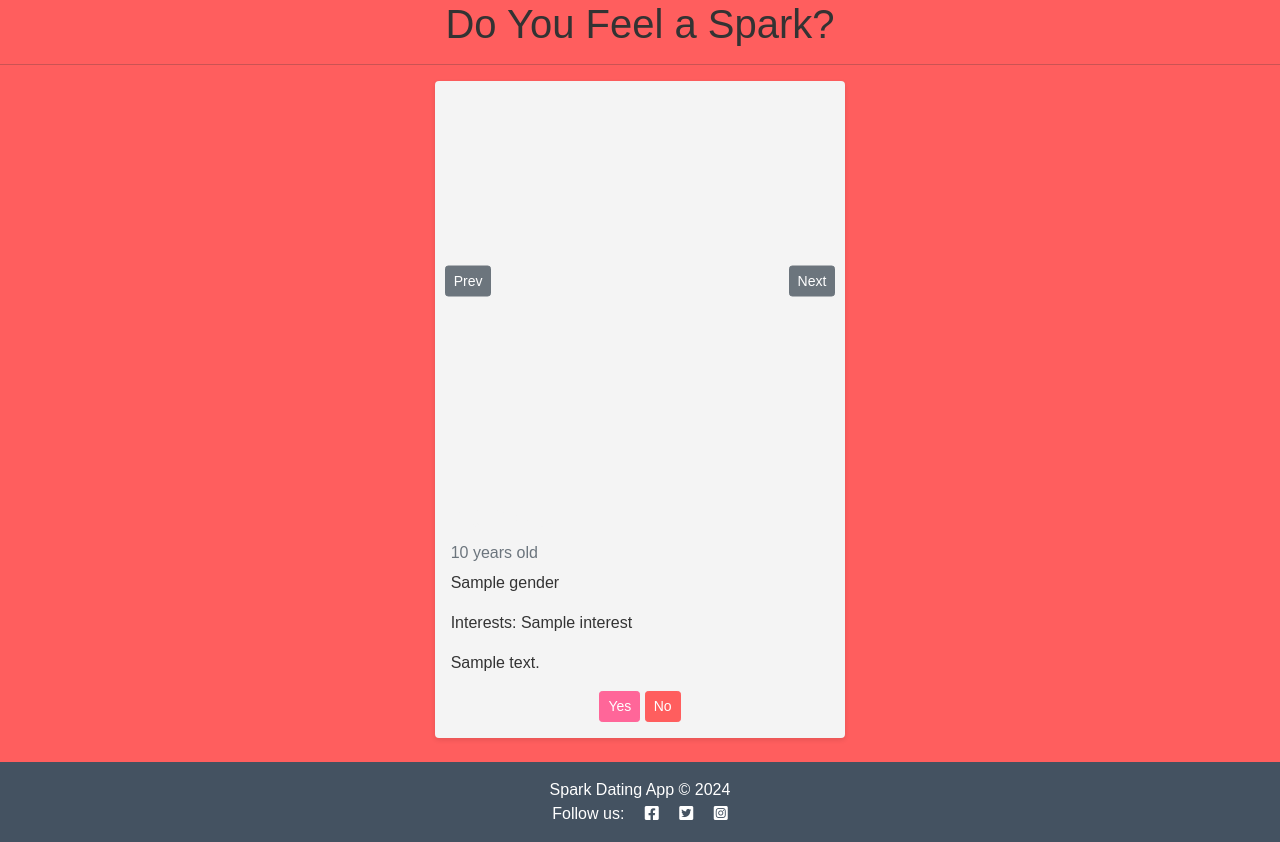
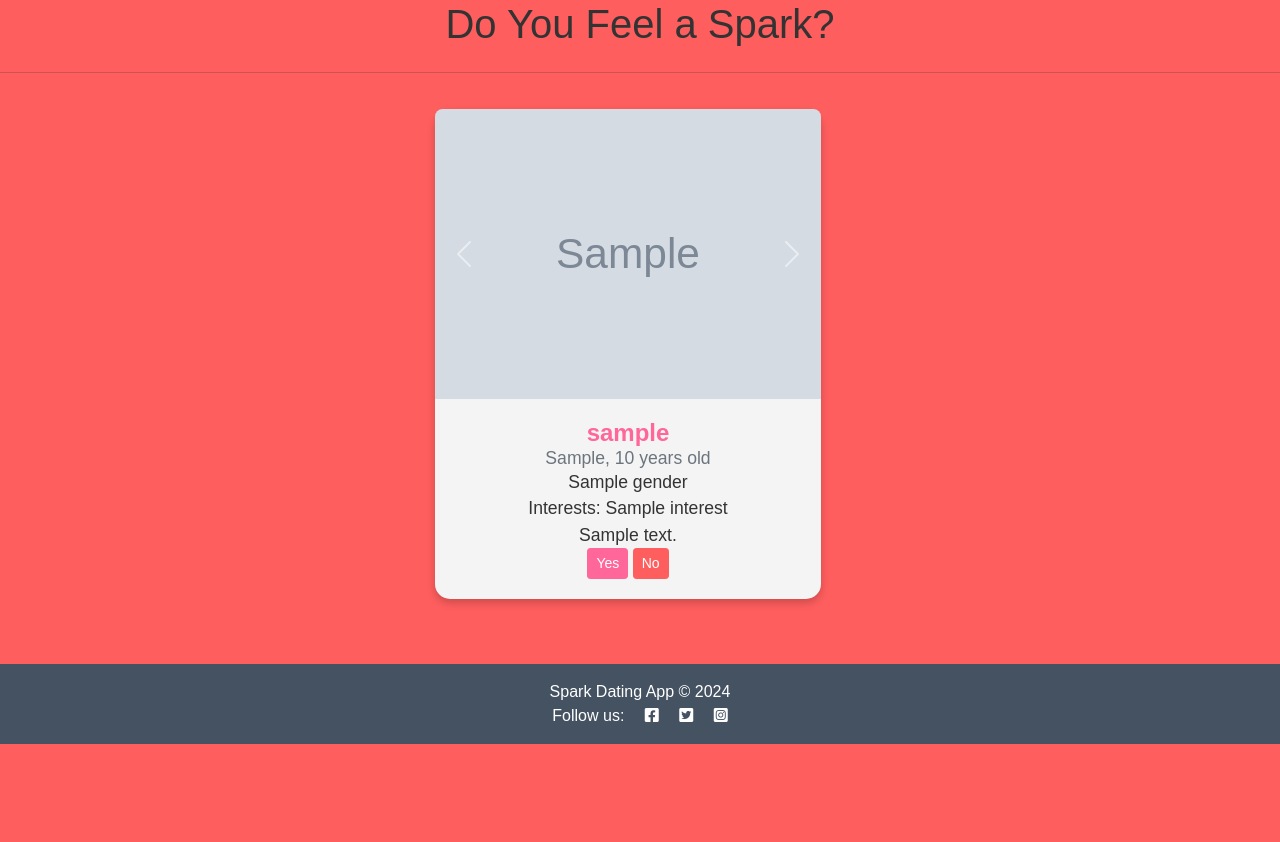
Before and after one commit to VitorBarbosaDev/Spark-Dating-App, a Django app: template profiles/templates/profiles/index.html in a window 1280 px wide. Shown: the part 56-898 px from the top of the page. After the commit the page ends 800 px from the top, so only its background shows below. Run offline with Django 4.2, Linux system fonts and the light colour scheme; the template is opened without the code that fills it: most values are stand-ins (such as "Sample title", 1, 10 or a date in 2020); grey boxes marked "Sample" are stand-in pictures.

Commit message:
add working carousel

```diff
--- a/profiles/forms.py
+++ b/profiles/forms.py
@@ -5,7 +5,7 @@
 class CustomUserCreationForm(UserCreationForm):
     class Meta(UserCreationForm.Meta):
         model = UserProfile
-        fields = UserCreationForm.Meta.fields + ('age', 'gender', 'bio', 'interested_in',)
+        fields = UserCreationForm.Meta.fields + ('first_name','age', 'gender', 'bio', 'interested_in',)
 
 class CustomUserChangeForm(UserChangeForm):
     class Meta(UserChangeForm.Meta):
--- a/profiles/models.py
+++ b/profiles/models.py
@@ -39,6 +39,7 @@
 
 
     # Personal Information
+    first_name = models.CharField(max_length=50, blank=True)
     age = models.PositiveIntegerField(null=True, blank=True)
     gender = models.CharField(max_length=50, choices=GENDER_CHOICES, blank=True)
     interests = models.ManyToManyField(Interest, blank=True)
--- a/profiles/templates/profiles/index.html
+++ b/profiles/templates/profiles/index.html
@@ -11,26 +11,34 @@
 
 
 <!-- User Profiles Displayed as Cards -->
-<div class="row d-flex justify-content-center align-items-center">
+<div class="row d-flex justify-content-center align-items-center container-fluid">
     {% for user_profile in object_list %}
     <div class="col-md-6 col-lg-4 mb-4">
         <div class="card">
-            <div class="image-container overflow-hidden position-relative" style="height: 400px;">
-                <!-- Previous Button -->
-                <button class="btn btn-secondary btn-sm prev-button position-absolute">Prev</button>
+            <!-- Bootstrap Carousel -->
+            <div id="carousel{{ user_profile.id }}" class="carousel slide" data-bs-ride="carousel">
+                <div class="carousel-inner">
+                    {% for image in user_profile.images.all %}
+                    <div class="carousel-item {% if forloop.first %}active{% endif %}">
+                        <img src="{{ image.image.url }}" class="d-block w-100 rounded-image-top" alt="{{ user_profile.username }}">
+                    </div>
+                    {% endfor %}
+                </div>
 
-                <!-- Images -->
-                {% for image in user_profile.images.all %}
-                <img src="{{ image.image.url }}" alt="{{ user_profile.username }}" class="img-fluid">
-                {% endfor %}
+                <a class="carousel-control-prev" href="#carousel{{ user_profile.id }}" role="button" data-bs-slide="prev">
+                    <span class="carousel-control-prev-icon" aria-hidden="true"></span>
+                    <span class="sr-only">Previous</span>
+                </a>
+                <a class="carousel-control-next" href="#carousel{{ user_profile.id }}" role="button" data-bs-slide="next">
+                    <span class="carousel-control-next-icon" aria-hidden="true"></span>
+                    <span class="sr-only">Next</span>
+                </a>
+            </div>
 
-                <!-- Next Button -->
-                <button class="btn btn-secondary btn-sm next-button position-absolute">Next</button>
-            </div>
 
             <div class="card-body">
                 <h2 class="card-title">{{ user_profile.username }}</h2>
-                <p class="card-text text-muted h6">{{ user_profile.age }} years old</p>
+                <p class="card-text text-muted h6">{{user_profile.first_name}}, {{user_profile.age }} years old</p>
                 <p class="card-text">{{ user_profile.gender }}</p>
                 <p class="card-text">Interests: {% for interest in user_profile.interests.all %}{{ interest.name }}{% if not forloop.last %}, {% endif %}{% endfor %}</p>
                 <p class="card-text">{{ user_profile.bio|truncatewords:20 }}</p>
@@ -53,6 +61,5 @@
 
 
 {% load static %}
-<script src="{% static 'js/userphotos.js' %}"></script>
-<!-- User Profiles Page Content Ends Here -->
+
 {% endblock %}
--- a/static/css/style.css
+++ b/static/css/style.css
@@ -38,7 +38,9 @@
 }
 
 .card-title {
-    color: var(--primary-color);
+    font-size: 1.5rem; /* Larger font size for the username */
+    font-weight: 700; /* Bold font weight */
+    color: var(--secondary-color); /* Make it stand out */
 }
 
 /* Footer */
@@ -88,10 +90,6 @@
     background-color: transparent;
 }
 
-.image-container {
-    position: relative;
-    overflow: hidden;
-}
 
 .image-flash {
     position: absolute;
@@ -197,12 +195,10 @@
     flex-direction: column;
     height: 100vh;
 }
-    /* Profile Cards */
-    .card {
-        background-color: var(--primary-color); /* Adjust the background color */
-        color: var(--text-color); /* Adjust the text color */
-        /* ... other styles ... */
-    }
+.container-fluid {
+    overflow-x: hidden;
+}
+
 
     .btn-success {
         background-color: var(--secondary-color); /* Adjust for 'Yes' button */
@@ -235,28 +231,51 @@
     overflow: hidden;
 }
 
-.prev-button, .next-button {
-    top: 50%; /* Center vertically */
-    transform: translateY(-50%); /* Align center */
-    z-index: 2; /* Ensure they are above the image */
+/* Ensure visibility of images */
+.image-container img {
+    display: none; /* Hide all images initially */
+    width: 100%;
+    height: 400px;
+    object-fit: cover;
 }
 
-.prev-button {
-    left: 10px; /* Distance from the left */
-}
-
-.next-button {
-    right: 10px; /* Distance from the right */
-}
-
-.image-container img {
-    width: 100%; /* Full width of the container */
-    height: 400px; /* Adjusted height */
-    object-fit: cover; /* Cover the area without losing aspect ratio */
-    display: none; /* Hide images initially */
-}
-
-/* Show the first image by default */
+/* Display the first image by default */
 .image-container img:first-child {
     display: block;
 }
+
+/* Text Centering in Card */
+.card-body {
+    text-align: center; /* Center text */
+    padding: 20px; /* More space inside the card */
+}
+
+.card-title, .card-text {
+    margin: 0 auto; /* Center horizontally */
+}
+
+.card-text {
+    font-size: 1.1rem; /* Slightly larger than normal */
+}
+
+.card-text.text-muted {
+    color: var(--text-color);
+    font-weight: 500; /* Medium font weight for subtle emphasis */
+}
+
+
+/* Profile Cards */
+.card {
+    background-color: var(--primary-color); /* Adjust the background color */
+    color: var(--text-color); /* Adjust the text color */
+    position: relative;
+    text-align: center;
+    border-radius: 15px;
+    box-shadow: 0 4px 8px 0 rgba(0,0,0,0.2);
+    margin-top: 20px;
+}
+
+.rounded-image-top {
+    border-top-left-radius: 7.5px;  /* Adjust as needed */
+    border-top-right-radius: 7.5px; /* Adjust as needed */
+}
--- a/static/js/userphotos.js
+++ b/static/js/userphotos.js
@@ -1,10 +1,9 @@
-
 document.addEventListener('DOMContentLoaded', function () {
     const profileContainers = document.querySelectorAll('.profile-container');
 
     profileContainers.forEach(container => {
         let currentImageIndex = 0;
-    const images = container.querySelectorAll('.profile-image');
+        const images = container.querySelectorAll('.image-container img'); // Targeting img tags
         const nextButton = container.querySelector('.next-button');
         const prevButton = container.querySelector('.prev-button');
 
```
Lines whose indentation alone changed are shown as unchanged.
